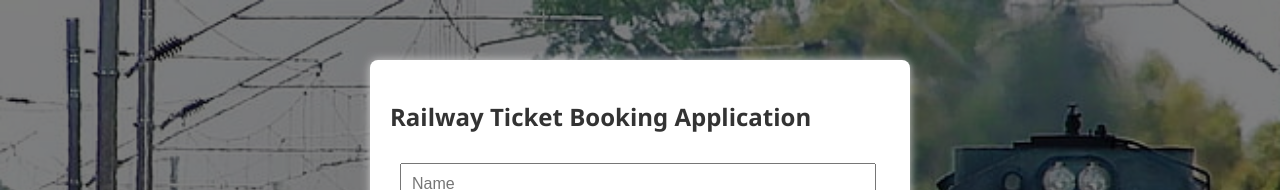
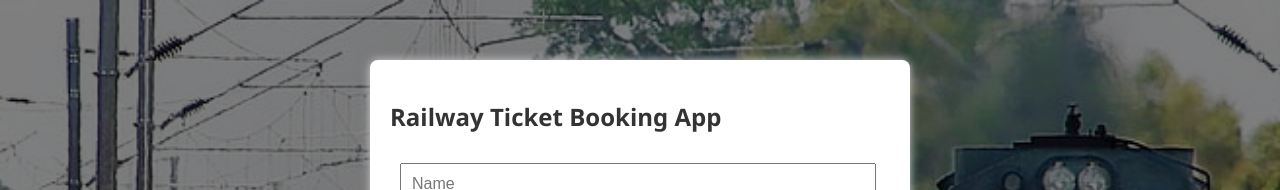
Before and after one commit to sravireddy9988/aws-2-tier-project, a website: page frontend/src/index.html in a window 1280 px wide. Shown: the top 190 px of the page. Drawn offline with Linux system fonts and the light colour scheme.

Commit message:
Update index.html

```diff
--- a/frontend/src/index.html
+++ b/frontend/src/index.html
@@ -62,7 +62,7 @@
 </head>
 <body>
   <div class="container">
-    <h2>Railway Ticket Booking Application</h2>
+    <h2>Railway Ticket Booking App</h2>
     <input id="name" placeholder="Name" /><br>
     <input id="from" placeholder="Traveling From" /><br>
     <input id="to" placeholder="Destination" /><br>
```
